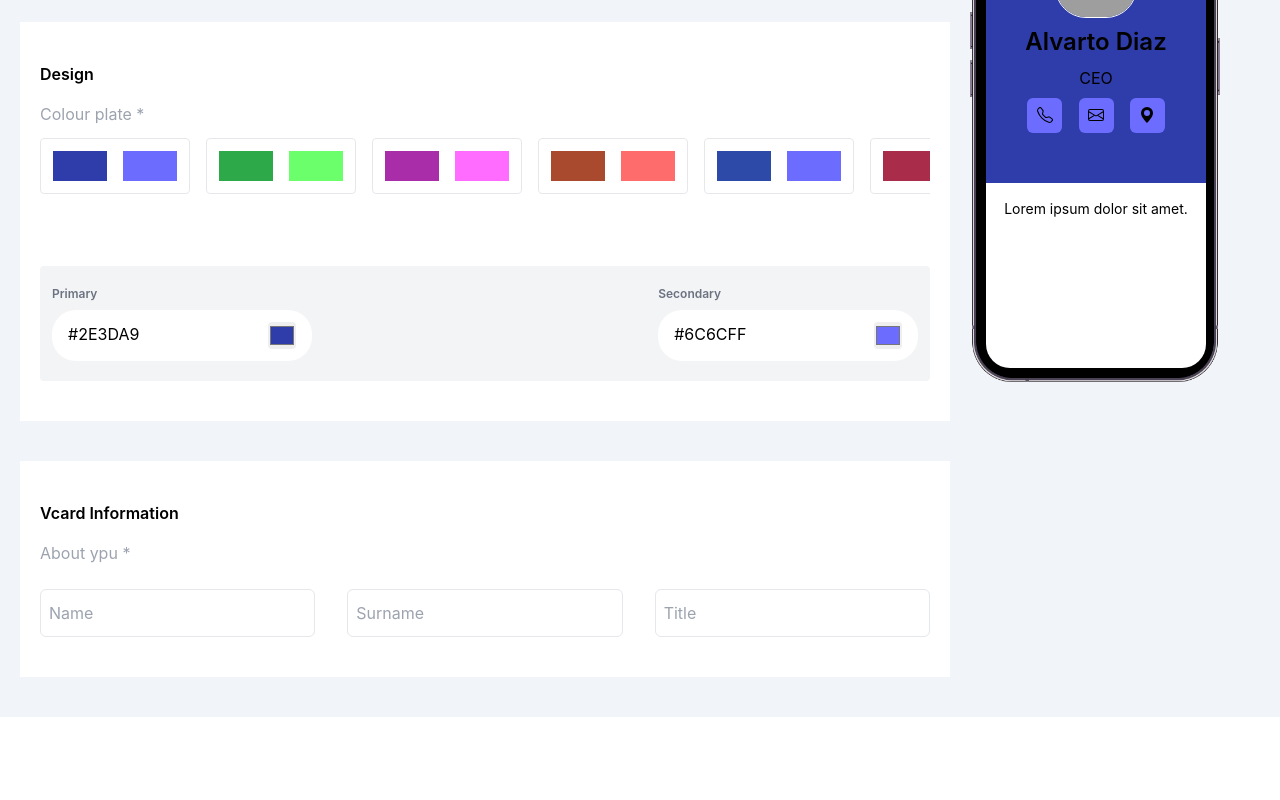
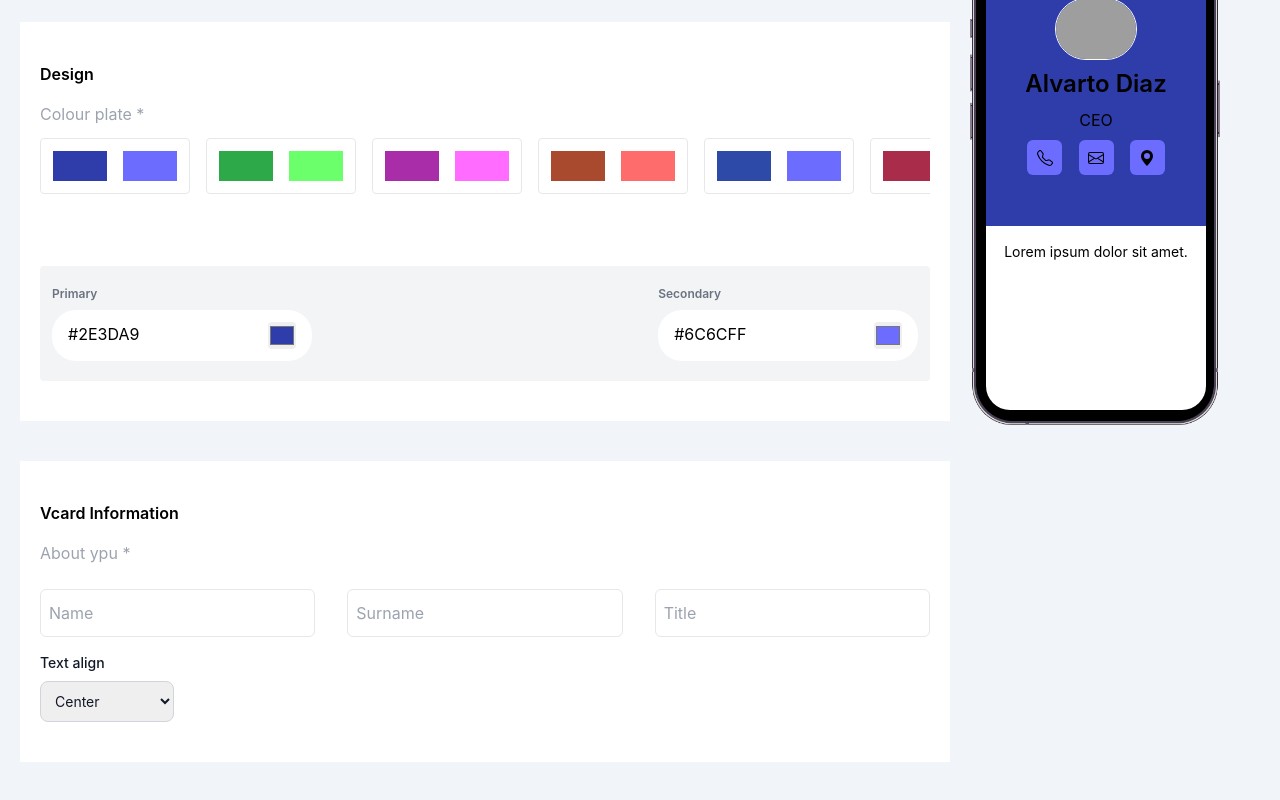
Before and after one commit to shohan-ch/qr-scanner, a React (Create React App) app: page / in a window 1280 px wide. Shown: the part 455-1255 px from the top of the page. Before the commit the page ends 1172 px from the top, so only its background shows below. Built offline with nearby package versions, Linux system fonts and the light colour scheme; grey boxes are pictures that could not be loaded.

Commit message:
selectbox data fetch done

```diff
--- /dev/null
+++ b/src/components/Forms/SelectField.jsx
@@ -0,0 +1,29 @@
+const SelectField = (props) => {
+  const { values, handleChange, label, name } = props;
+
+  return (
+    <>
+      <label
+        htmlFor="countries"
+        className="block mt-4 mb-2 text-sm font-medium text-gray-900 "
+      >
+        {label}
+      </label>
+      <select
+        name={name}
+        onChange={handleChange}
+        id="countries"
+        className=" capitalize border border-gray-300 text-gray-900 text-sm rounded-lg focus:ring-blue-500 focus:border-blue-500 block w-full p-2.5"
+      >
+        {values &&
+          values.map((value, index) => (
+            <option value={value} key={index}>
+              {value}
+            </option>
+          ))}
+      </select>
+    </>
+  );
+};
+
+export default SelectField;
--- a/src/components/Vcard/VcardInformation.jsx
+++ b/src/components/Vcard/VcardInformation.jsx
@@ -1,5 +1,6 @@
 import { useFormField, useFormFieldDispatch } from "../Context/FormDataContext";
 import InputField from "../Forms/InputField";
+import SelectField from "../Forms/SelectField";
 
 const VcardInformation = () => {
   const formDispatch = useFormFieldDispatch();
@@ -14,6 +15,17 @@ const VcardInformation = () => {
       },
     });
   };
+
+  const handleSelectChange = (e) => {
+    const { name, value } = e.target;
+    formDispatch({
+      type: "add",
+      payload: {
+        [name]: value,
+      },
+    });
+  };
+
   console.log(formFields, "sdsads");
   return (
     <>
@@ -41,6 +53,15 @@ const VcardInformation = () => {
             className="bg-white rounded-2xl"
           />
         </div>
+
+        <div className="w-[15%]">
+          <SelectField
+            name="alignment"
+            label="Text align"
+            values={["center", "left", "right"]}
+            handleChange={handleSelectChange}
+          />
+        </div>
       </div>
     </>
   );
```
